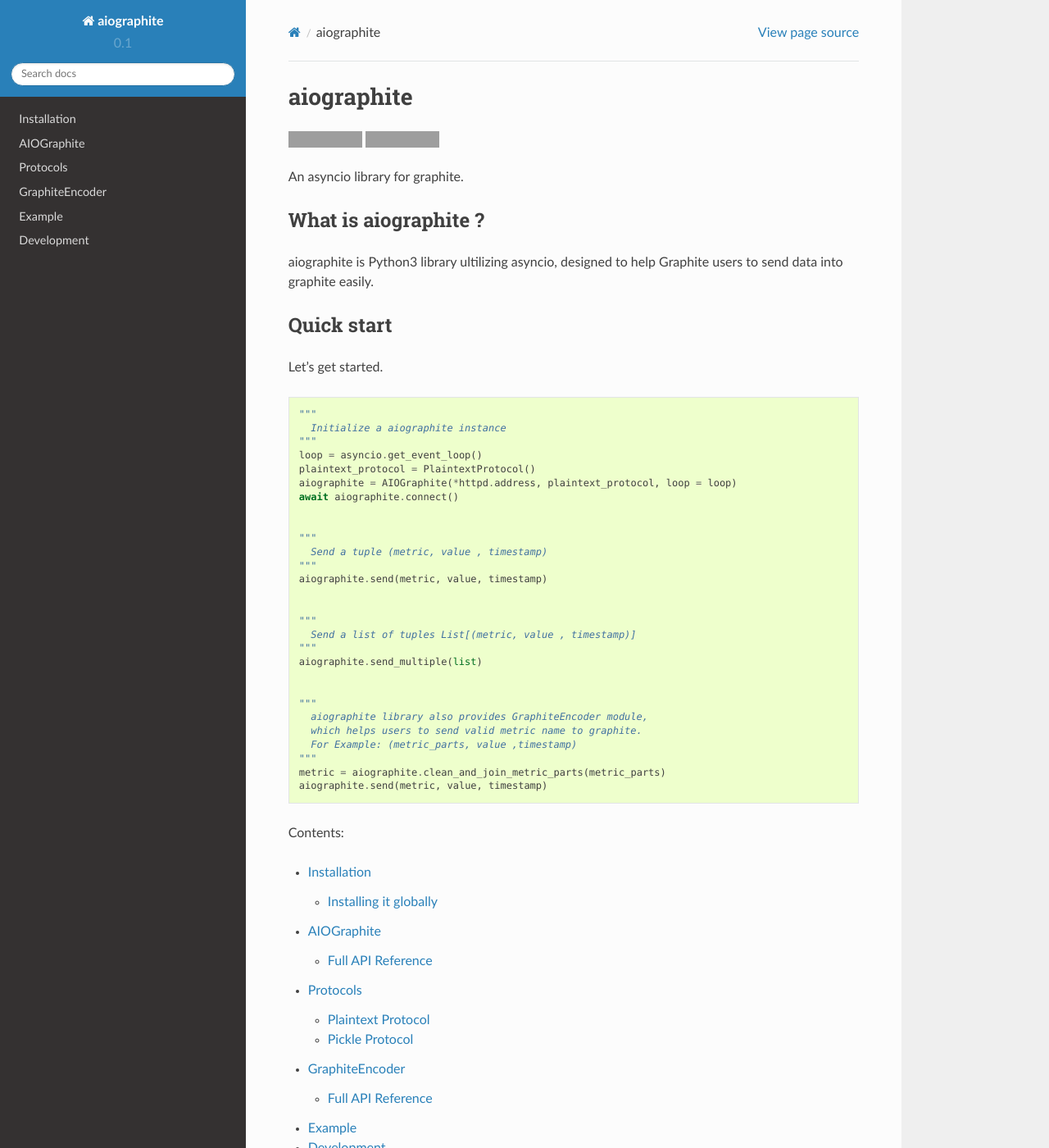
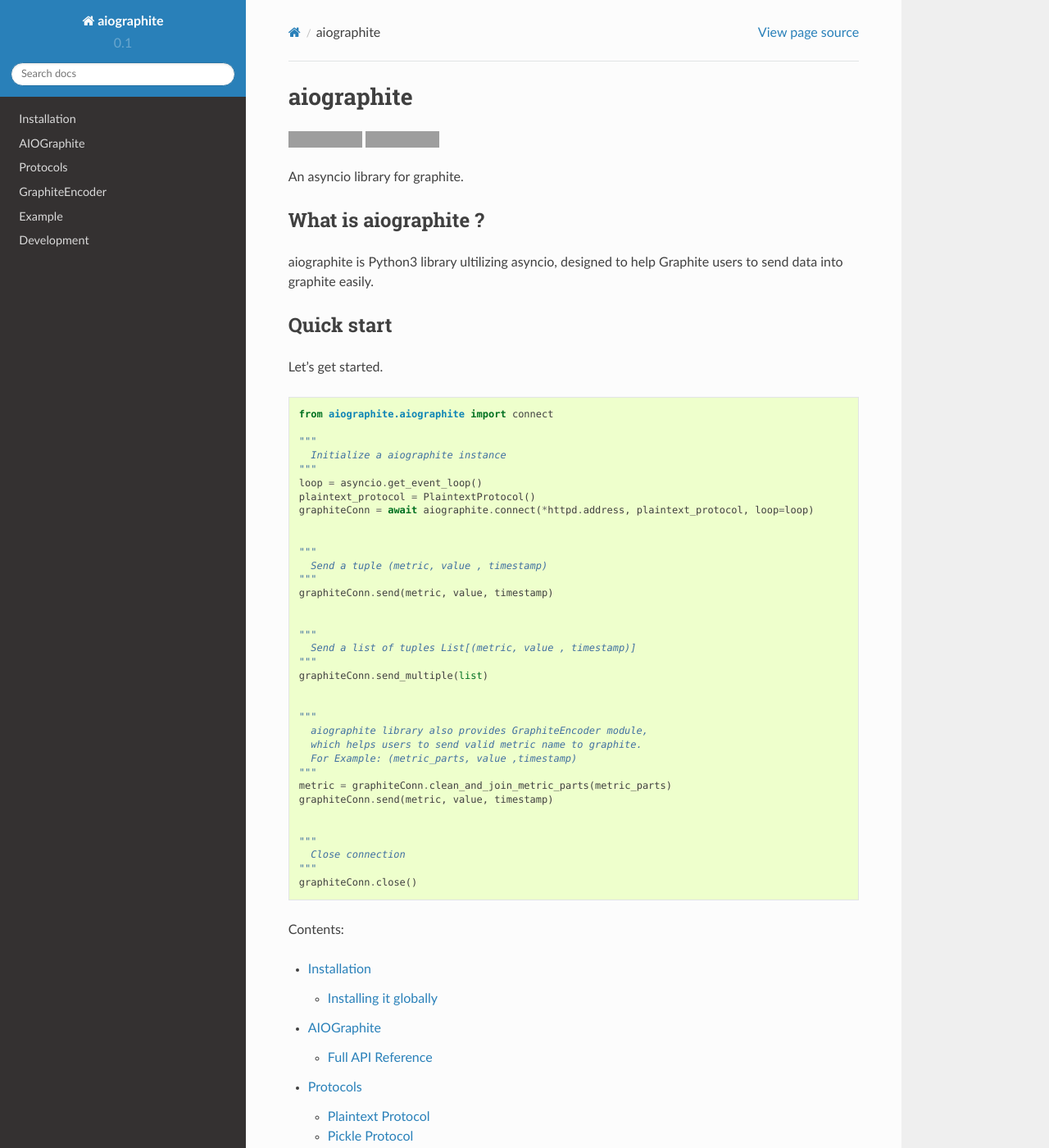
Before and after one commit to zillow/aiographite, a Sphinx documentation site: the page built from docs/index.rst, in a window 1280 px wide and 1400 px high. Shown: the whole window at 82% size. Built offline with Sphinx 7.4.7 and the Read the Docs theme 2.0.0, drawn with Linux system fonts in a browser that asks for light colours; grey boxes are pictures that could not be loaded.

Commit message:
update docs

```diff
--- a/README.rst
+++ b/README.rst
@@ -43,6 +43,8 @@
 Let's get started.
 
 .. code::
+
+    from aiographite.aiographite import connect
 
     """
       Initialize a aiographite instance
--- a/docs/index.rst
+++ b/docs/index.rst
@@ -34,25 +34,26 @@
 
 .. code::
 
+    from aiographite.aiographite import connect
+
     """
       Initialize a aiographite instance
     """
     loop = asyncio.get_event_loop()
     plaintext_protocol = PlaintextProtocol()
-    aiographite = AIOGraphite(*httpd.address, plaintext_protocol, loop = loop)
-    await aiographite.connect()
+    graphiteConn = await aiographite.connect(*httpd.address, plaintext_protocol, loop=loop)
 
 
     """
       Send a tuple (metric, value , timestamp)
     """
-    aiographite.send(metric, value, timestamp)
+    graphiteConn.send(metric, value, timestamp)
 
 
     """
       Send a list of tuples List[(metric, value , timestamp)]
     """
-    aiographite.send_multiple(list)
+    graphiteConn.send_multiple(list)
 
 
     """
@@ -60,8 +61,14 @@
       which helps users to send valid metric name to graphite.
       For Example: (metric_parts, value ,timestamp)
     """
-    metric = aiographite.clean_and_join_metric_parts(metric_parts)
-    aiographite.send(metric, value, timestamp)
+    metric = graphiteConn.clean_and_join_metric_parts(metric_parts)
+    graphiteConn.send(metric, value, timestamp)
+
+
+    """
+      Close connection
+    """
+    graphiteConn.close()
 
 
 Contents:
```
Also changed, not shown: docs/client.rst (+14 -7 lines), docs/example.rst (+6 -11 lines).
